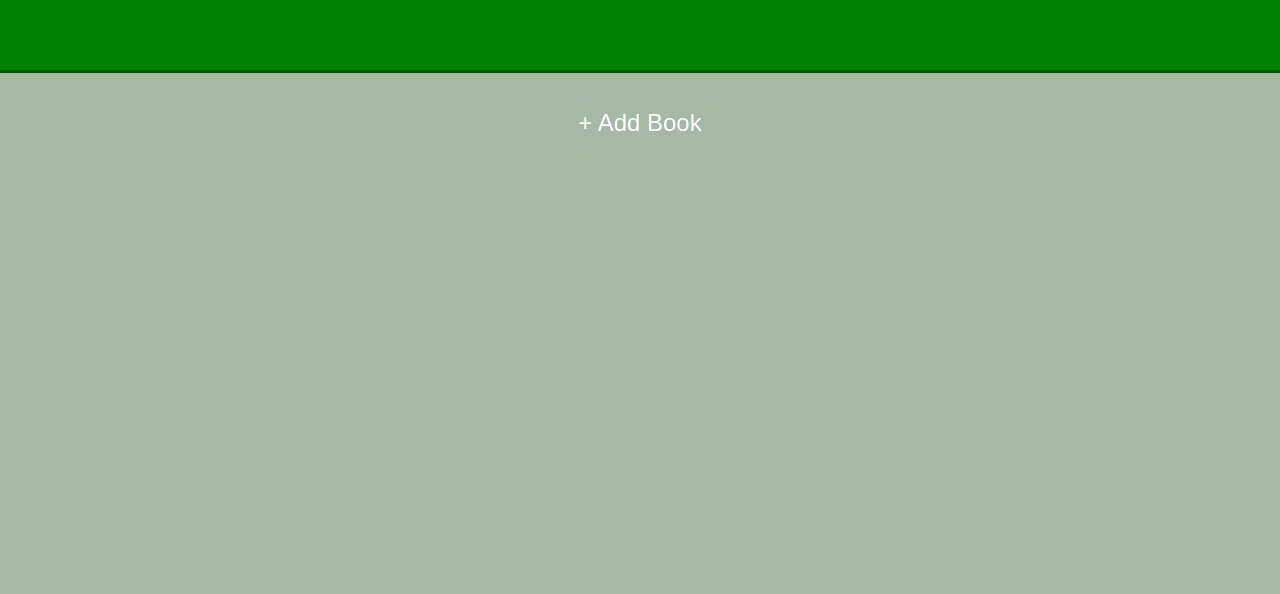
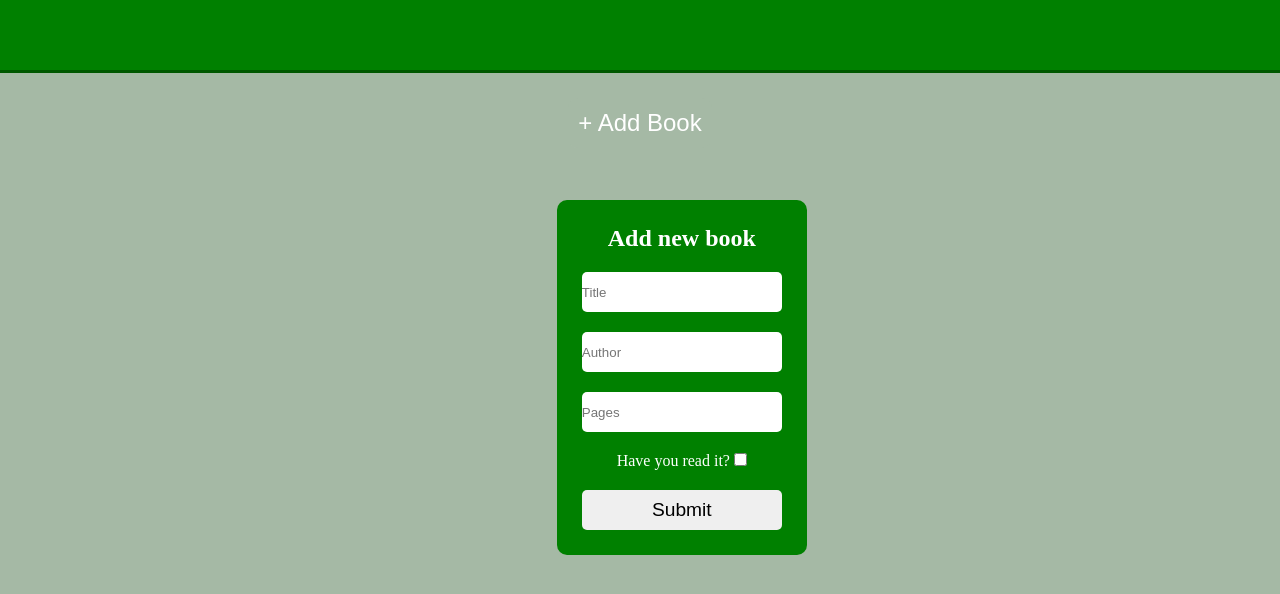
Before and after one commit to Etelecnek/library, a plain HTML site: page index.html in a window 1280 px wide. Both pictures are taken after a click on the button "+ Add Book". Shown: the part 40-634 px from the top of the page. Drawn offline with Linux system fonts and the light colour scheme.

Commit message:
Added Javascript functions, need to implement objects into the function

```diff
--- a/index.html
+++ b/index.html
@@ -10,7 +10,30 @@
         <div class="header">
             <h1>Library</h1>
         </div>
-        <div class="addbook"><input type="button" id="addbtn" value="+ Add Book"></div>
-        <div class="body"></div>
+        <div class="addbook">
+            <input type="button" id="addbtn" value="+ Add Book" onclick="addbook()">
+            <div id="addnewbook">
+                <form action=""  onsubmit="submitText()">
+                    <h2>Add new book</h2>
+                    <div class="book">
+                        <input id="title" class="inputtext" type="text" placeholder="Title" required>
+                    </div>
+                    <div class="book">
+                        <input id="author" class="inputtext" type="text" placeholder="Author" required>
+                    </div>
+                    <div class="book">
+                        <input id="pages" class="inputtext" type="text" placeholder="Pages" required>
+                    </div>
+                    <div class="book">
+                        <label for="">Have you read it?</label>
+                        <input id="checkRead" type="checkbox" onclick="readCheckbox()">
+                    </div>
+                    <div class="submit">
+                        <input id="submit" type="submit">
+                    </div>
+                </form>
+            </div>
+        </div>
+        <div id="body"></div>
     </body>
 </html>
--- a/script.js
+++ b/script.js
@@ -0,0 +1,42 @@
+let readBool = "false";
+let numberedID = 1;
+
+function addbook() {
+    document.getElementById("addnewbook").style.display="block";
+}
+
+function book(title, author, pages) {
+    this.title = title
+    this.author = author
+    this.pages = pages
+}
+
+function submitText() {
+    event.preventDefault()
+    createBook()
+
+}
+
+function createBook() {
+    const newbook = document.createElement('div')
+    newbook.setAttribute('class', 'createdBook')
+    const title = document.createElement('p')
+    const author = document.createElement('p')
+    const pages = document.createElement('p')
+    document.getElementById('body').appendChild(newbook)
+    newbook.appendChild(title)
+    newbook.appendChild(author)
+    newbook.appendChild(pages)
+    title.innerHTML = document.getElementById('title').value
+    author.innerHTML = document.getElementById('author').value
+    pages.innerHTML = document.getElementById('pages').value
+}
+
+function readCheckbox() {
+    var checkRead = document.getElementById('checkRead');
+    if (checkRead.checked == true) {
+        readBool = "true";
+    } else {
+        readBool = "false";
+    }
+}
--- a/style.css
+++ b/style.css
@@ -38,7 +38,53 @@ body {
     background-color: rgb(120, 136, 120);
 }
 
-.body {
+#body {
     grid-row: 3/10;
     background-color: rgb(165, 185, 165);
+    display: grid;
+    grid-template-columns: 1fr 1fr 1fr;
+    justify-items: center;
 }
+
+#addnewbook {
+    display: none;
+    color: white;
+    position: absolute;
+    text-align: center;
+    top: 30%;
+    left: 43.5%;
+    background-color: green;
+    padding: 25px;
+    border-radius: 10px;
+}
+
+.book {
+    margin-top: 20px;
+}
+
+.inputtext {
+    width: 200px;
+    height: 40px;
+    border-radius: 5px;
+    border: none;
+}
+
+.submit {
+    margin-top: 20px;
+}
+
+#submit {
+    width: 200px;
+    height: 40px;
+    border-radius: 5px;
+    border: none;
+    font-size: larger;
+}
+
+.createdBook {
+    margin-top: 25px;
+    margin-left: 25px;
+    height: 100px;
+    width: 50px;
+    background-color: white;
+}
```
